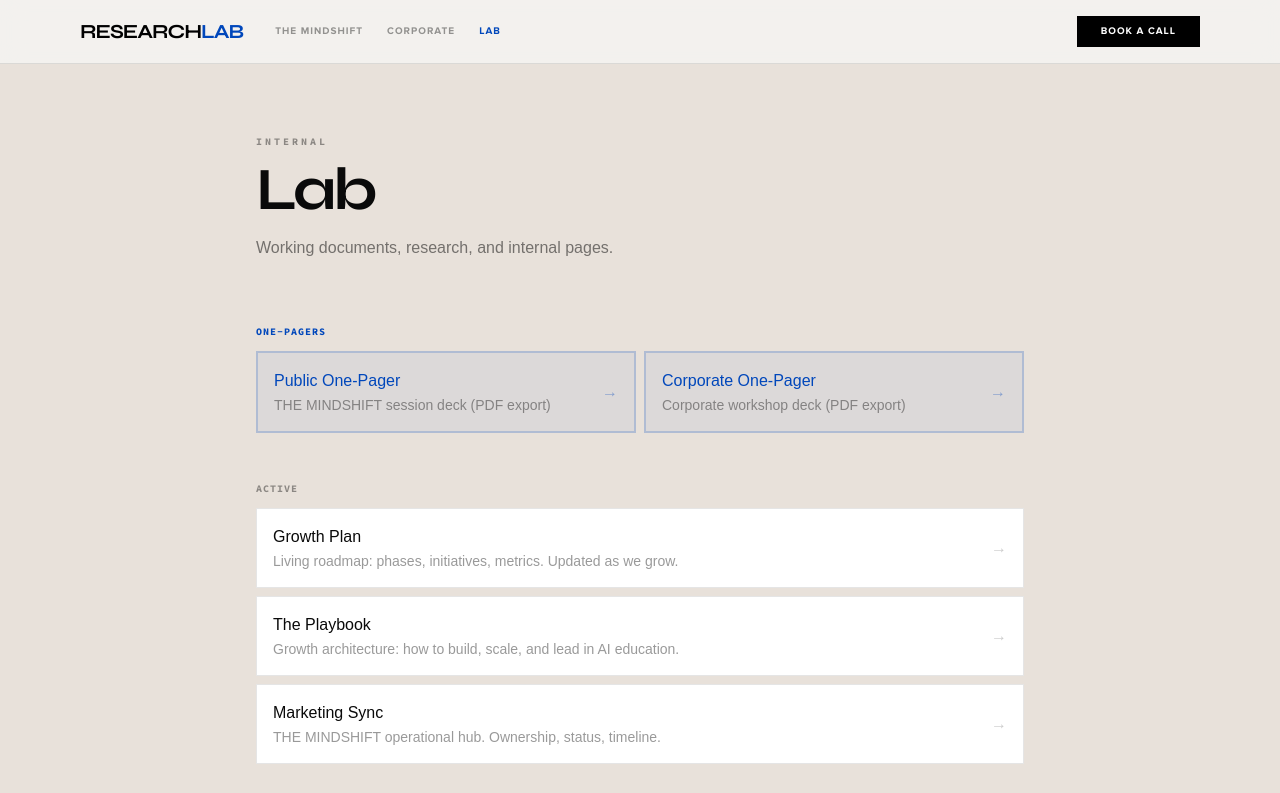
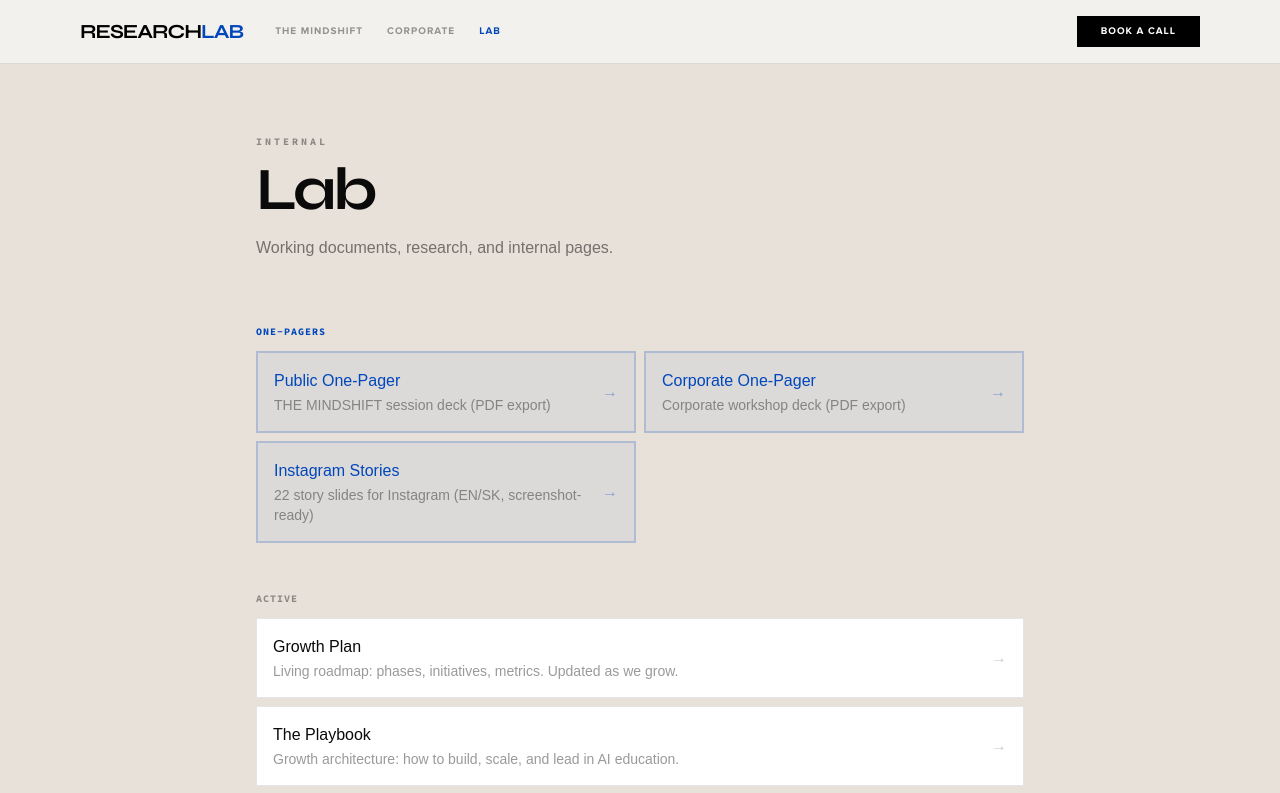
Before and after one commit to princeofwellness/researchlab, a Next.js app: page /lab in a window 1280 px wide. Shown: the top 793 px of the page. Built offline with nearby package versions, Linux system fonts and the light colour scheme; a web font is replaced by a local one.

Commit message:
lab: add Instagram Stories link to one-pagers section

```diff
--- a/src/app/lab/page.tsx
+++ b/src/app/lab/page.tsx
@@ -8,6 +8,7 @@ export default function LabPage() {
     const onepagers = [
         { name: "Public One-Pager", href: "/public/onepager", desc: "THE MINDSHIFT session deck (PDF export)" },
         { name: "Corporate One-Pager", href: "/corporate/onepager", desc: "Corporate workshop deck (PDF export)" },
+        { name: "Instagram Stories", href: "/public/stories", desc: "22 story slides for Instagram (EN/SK, screenshot-ready)" },
     ]
 
     const pages = [
```
